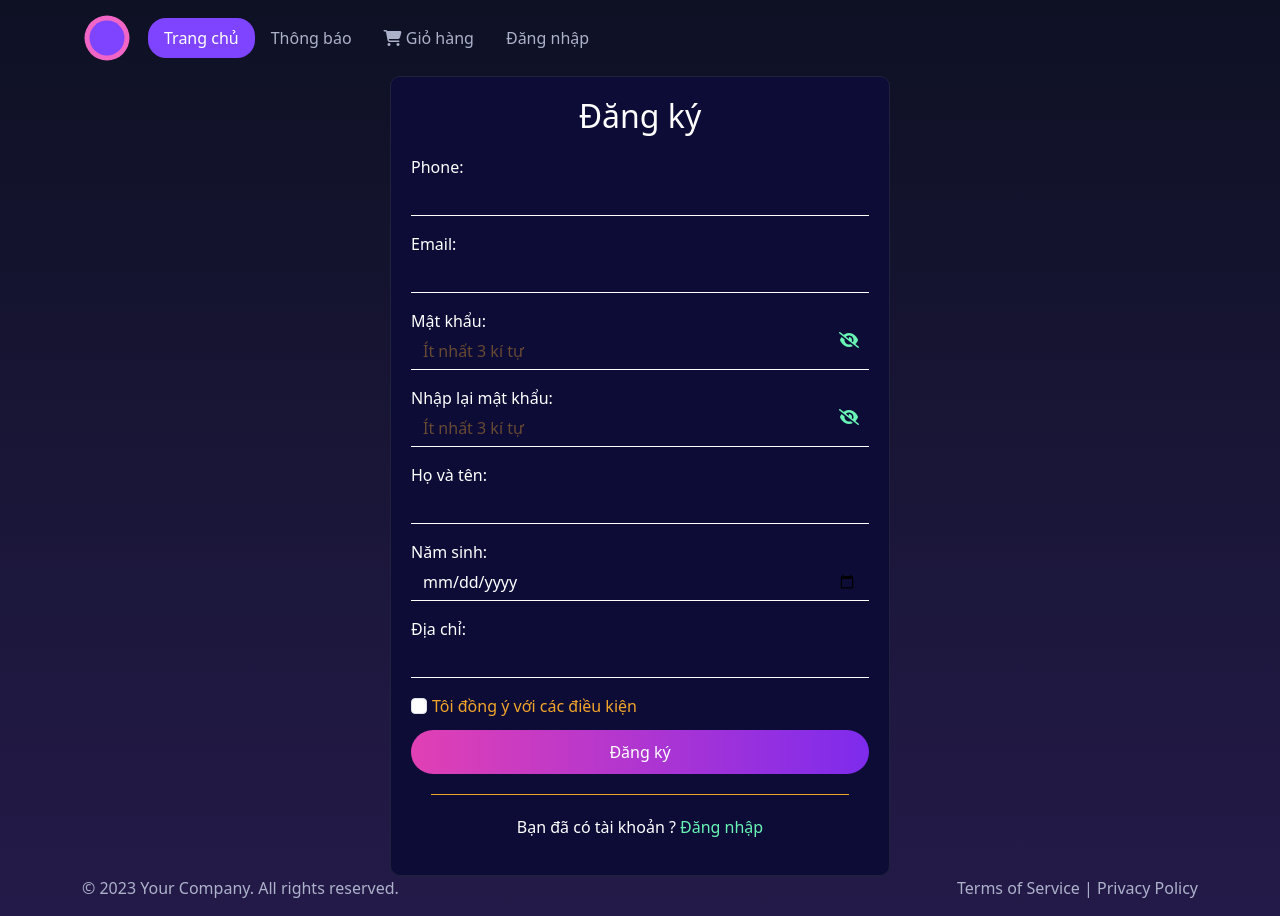
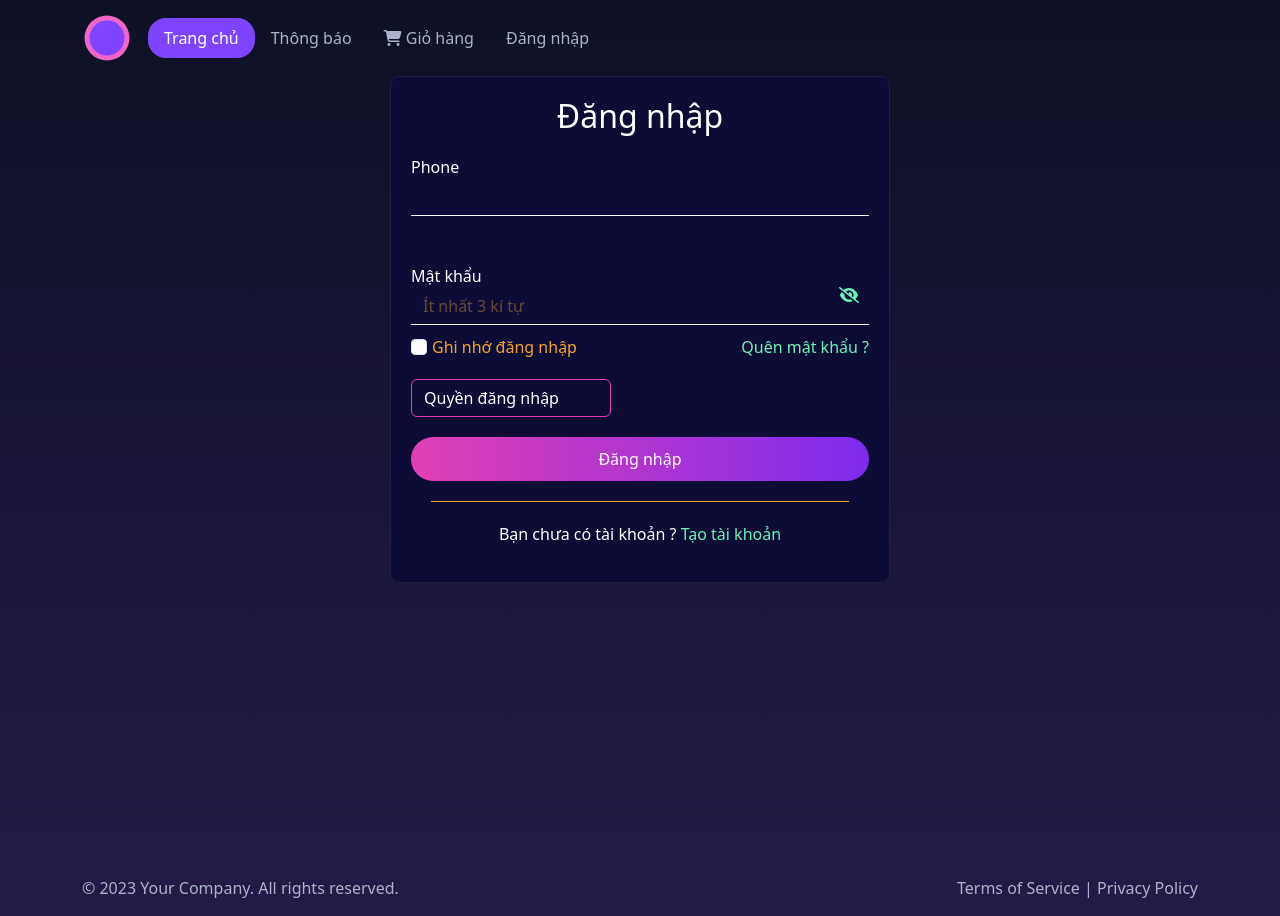
Before and after one commit to bkboiz/shopapp-angular, an Angular app: page / in a window 1280 px wide. Built offline with nearby package versions, Linux system fonts and the light colour scheme.

Commit message:
login component

```diff
--- a/src/app/app.module.ts
+++ b/src/app/app.module.ts
@@ -36,8 +36,8 @@ import { RouterModule } from '@angular/router';
     // HomeComponent,
     // OrderComponent,
     // OrderConfirmComponent,
-    // LoginComponent,
-    RegisterComponent
+    LoginComponent
+    // RegisterComponent
     // DetailProductComponent
   ]
 })
--- a/src/app/page/login/login.component.html
+++ b/src/app/page/login/login.component.html
@@ -6,8 +6,9 @@
             <div class="login-form mx-auto">
                 <h2 class="login-header">Đăng nhập</h2>
                 <div class="form-group">
-                    <label for="email">Email/Phone</label>
-                    <input type="text" class="form-control" id="email">
+                    <label for="phoneNumber">Phone</label>
+                    <input type="text" class="form-control" id="phoneNumber" [(ngModel)]="phoneNumber" required
+                        name="phoneNumber" (focus)="loginForm.form.markAsTouched">
                     <div class="divider-nospace"></div>
                 </div>
 
@@ -15,7 +16,8 @@
 
                 <div class="form-group password-field">
                     <label for="password">Mật khẩu</label>
-                    <input type="password" placeholder="Ít nhất 3 kí tự" class="form-control" id="password">
+                    <input type="password" placeholder="Ít nhất 3 kí tự" class="form-control" id="password"
+                        [(ngModel)]="password" required>
                     <i class="password-toogle fas fa-eye-slash"></i>
                     <div class="divider-nospace"></div>
                 </div>
@@ -37,7 +39,7 @@
                         <option>Quản trị viên</option>
                     </select>
                 </div>
-                <button type="button" class="login-button">Đăng nhập</button>
+                <button type="button" class="login-button" (click)="login()">Đăng nhập</button>
                 <div class="divider"></div>
                 <p class="text-center">Bạn chưa có tài khoản ?
                     <span>
--- a/src/app/page/login/login.component.ts
+++ b/src/app/page/login/login.component.ts
@@ -1,4 +1,8 @@
-import { Component } from '@angular/core';
+import { Component, ViewChild } from '@angular/core';
+import { NgForm } from '@angular/forms';
+import { Router } from '@angular/router';
+import { LoginDTO } from 'src/app/model/user/login.dto';
+import { UserService } from 'src/app/service/user.service';
 
 @Component({
   selector: 'app-login',
@@ -6,5 +10,22 @@ import { Component } from '@angular/core';
   styleUrls: ['./login.component.scss']
 })
 export class LoginComponent {
+  @ViewChild('loginForm') loginForm !: NgForm;
 
+  phoneNumber = '';
+  password = '';
+
+  constructor(private router: Router, private userService: UserService) { }
+
+
+  login() {
+    var data = {
+      phoneNumber: this.phoneNumber,
+      password: this.password
+    }
+    var jsonData = JSON.stringify(data);
+    alert(jsonData);
+
+    this.userService.login(jsonData);
+  }
 }
--- a/src/app/page/register/register.component.html
+++ b/src/app/page/register/register.component.html
@@ -8,10 +8,11 @@
                     <h2 class="register-header">Đăng ký</h2>
                     <div class="form-group">
                         <label for="phone">Phone:</label>
-                        <input type="text" class="form-control" id="phone" [(ngModel)]="phone" required name="phone"
-                            (focus)="registerForm.form.markAsTouched">
+                        <input type="text" class="form-control" id="phoneNumber" [(ngModel)]="phoneNumber" required
+                            name="phoneNumber" (focus)="registerForm.form.markAsTouched">
                         <div class="divider-nospace"></div>
-                        <p class="text-danger" *ngIf="phone.length < 6 && registerForm.form.touched">Số điện thoại phải
+                        <p class="text-danger" *ngIf="phoneNumber.length < 6 && registerForm.form.touched">Số điện thoại
+                            phải
                             nhiều hơn 6 chữ số</p>
                     </div>
 
--- a/src/app/page/register/register.component.ts
+++ b/src/app/page/register/register.component.ts
@@ -13,7 +13,7 @@ export class RegisterComponent {
 
   @ViewChild('registerForm') registerForm !: NgForm;
 
-  phone = '';
+  phoneNumber = '';
   email = '';
   password = '';
   retypePassword = '';
@@ -36,7 +36,7 @@ export class RegisterComponent {
       var data = {
         fullName: this.fullName,
         email: this.email,
-        phoneNumber: this.phone,
+        phoneNumber: this.phoneNumber,
         password: this.password,
         birthDate: this.birthDate,
         address: this.address
@@ -48,30 +48,6 @@ export class RegisterComponent {
       this.userService.register(jsonData)
         .subscribe((response: any) => console.log(response));
 
-      // .subscribe({
-      //   next: (response: any) => {
-
-      //   },
-      //   complete: () => {
-
-      //   },
-      //   error: () => {
-
-      //   }
-      // });
-
-      // this.httpClient.post(registerUrl, null, { headers })
-      //   .subscribe({
-      //     next: (response: any) => {
-
-      //     },
-      //     complete: () => {
-
-      //     },
-      //     error: () => {
-
-      //     }
-      //   })
     } else {
       alert('Thông tin đăng ký không hợp lệ !!!');
     }
--- a/src/app/service/user.service.ts
+++ b/src/app/service/user.service.ts
@@ -7,16 +7,24 @@ import { Observable } from 'rxjs';
 })
 export class UserService {
 
-  private userUrlApi = "http://localhost:8039/api/v1/user/register";
+  private apiRegister = "http://localhost:8039/api/v1/user/register";
+  private apiLogin = "http://localhost:8039/api/v1/user/login";
+  private apiConfig = {
+    headers: this.createHeader()
+  }
 
-  constructor(private http: HttpClient) {
+  constructor(private http: HttpClient) { }
 
+  private createHeader(): HttpHeaders {
+    return new HttpHeaders({ 'Content-Type': 'application/json' });
   }
 
   register(registerData: any): Observable<any> {
-    let headers = new HttpHeaders({ 'Content-Type': 'application/json' });
+    return this.http.post(this.apiRegister, registerData, this.apiConfig)
+  }
 
-    return this.http.post(this.userUrlApi, registerData, { headers })
+  login(loginDto: any): Observable<any> {
+    return this.http.post(this.apiRegister, loginDto, this.apiConfig)
   }
 
 }
--- a/src/index.html
+++ b/src/index.html
@@ -1,5 +1,6 @@
 <!doctype html>
 <html lang="en">
+
 <head>
   <meta charset="utf-8">
   <title>Shop App Angular</title>
@@ -9,15 +10,17 @@
 </head>
 <style>
   body {
-    background: linear-gradient(rgb(14,17,36), rgb(36,26,73));
+    background: linear-gradient(rgb(14, 17, 36), rgb(36, 26, 73));
   }
 </style>
+
 <body>
   <!-- <app-home></app-home> -->
   <!-- <app-order></app-order> -->
   <!-- <app-order-confirm></app-order-confirm> -->
-  <!-- <app-login></app-login> -->
-  <app-register></app-register>
+  <app-login></app-login>
+  <!-- <app-register></app-register> -->
   <!-- <app-detail-product></app-detail-product> -->
 </body>
+
 </html>
```
Also changed, not shown: src/app/model/user/login.dto.ts (added, +15 -0 lines).
